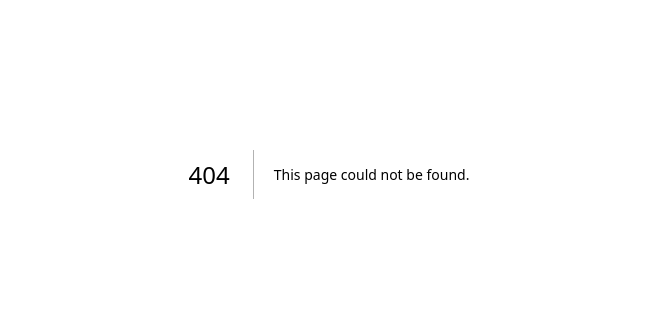
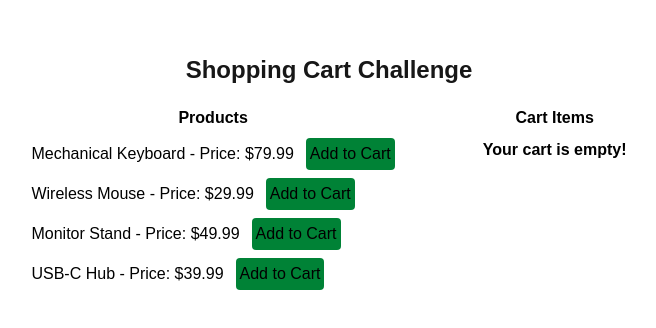
Before and after one commit to atanas-zlatev-98/coding-challenges, a Next.js app: page /shopping-cart in a window 1280 px wide. Before the commit this address had no page. Shown: the part 226-554 px from the top of the page, without its empty margins (311-967 px from the left). Built offline with nearby package versions, Linux system fonts and the light colour scheme.

Commit message:
shopping cart

```diff
--- /dev/null
+++ b/app/(challenges)/shopping-cart/challenge.md
@@ -0,0 +1,8 @@
+Challenge: Shopping Cart
+
+1 - Display a list of products (name + price) — hard-code at least 4
+2 - Each product has an "Add to cart" button
+3 - Show a cart section listing added items with their quantities
+4 - Adding the same product twice increases its quantity, not adds a duplicate
+5 - Show the total price of all items in the cart
+6 - Add a "Remove" button per cart item that removes it entirely
--- /dev/null
+++ b/app/(challenges)/shopping-cart/page.tsx
@@ -0,0 +1,118 @@
+"use client";
+import { useState } from "react";
+import { CartItem, Product } from "./types/product";
+import { products as prod } from "./products/products";
+
+export default function ShoppingCartPage() {
+
+  const [products, setProducts] = useState<Product[]>(prod);
+  const [cartItems, setCartItems] = useState<CartItem[]>([]);
+
+  const addToCart = (productId: number) => {
+
+    const product = products.find((p) => p.id === productId);
+
+    if (product) {
+      const isProductInCart = cartItems.find((prod) => prod.product.id === productId);
+
+      if (isProductInCart) {
+        setCartItems(
+          cartItems.map((item) => item.product.id === productId
+              ? { ...item, quantity: item.quantity + 1 }
+              : item
+          ));
+      } else {
+        setCartItems([...cartItems, { product, quantity: 1 }]);
+      }
+    }
+  };
+
+  const decreaseQuantityCount = (productId: number) => {
+
+    const isProductInCart = cartItems.find((prod) => prod.product.id === productId);
+
+    if (isProductInCart) {
+      if (isProductInCart.quantity > 1) {
+        setCartItems(cartItems.map((item) => item.product.id === productId
+              ? { ...item, quantity: item.quantity - 1 }
+              : item
+          ));
+      } else {
+        setCartItems( cartItems.filter((item) => item.product.id !== productId))}
+    }
+  };
+
+  return (
+    <div className="flex justify-center items-center h-screen flex-col gap-4 w-screen">
+
+      <h1 className="font-bold text-2xl">Shopping Cart Challenge</h1>
+
+      <div className="flex gap-20">
+
+        <div className="bg-white text-black p-1 rounded gap-2 flex flex-col">
+          <h2 className="text-center font-bold">Products</h2>
+
+          {products.map((product) => (
+
+            <div className="flex items-center gap-3" key={product.id}>
+
+              <h2>
+                {product.name} - <span>Price: ${product.price}</span>
+              </h2>
+
+              <button onClick={() => addToCart(product.id)} className="bg-green-700 rounded p-1 hover:text-white cursor-pointer">
+                Add to Cart
+              </button>
+
+            </div>
+          ))}
+        </div>
+
+        <div className="bg-white text-black p-1 rounded gap-2 flex flex-col">
+
+          <h2 className="text-center font-bold">Cart Items</h2>
+          <div className="flex gap-2 flex-col">
+
+            {cartItems.length === 0 && (
+              <p className="text-center font-bold">Your cart is empty! </p>
+            )}
+
+            {cartItems.map((cartProducts) => (
+              <div className="flex items-center gap-3" key={cartProducts.product.id}>
+
+                <h2 className="flex items-center gap-3">
+
+                  {cartProducts.product.name} -{" "}
+                  <span>Price: ${cartProducts.product.price}</span> - {" "}
+
+                  <span className="flex gap-2 items-center font-bold">
+                    Quantity:{" "}
+
+                    <button className="bg-green-700 rounded hover:bg-green-500 text-white cursor-pointer w-10" onClick={() => addToCart(cartProducts.product.id)}>
+                      +
+                    </button>
+
+                    {cartProducts.quantity}
+
+                    <button className="bg-red-700 rounded hover:bg-red-500 cursor-pointer text-white w-10" onClick={() => decreaseQuantityCount(cartProducts.product.id)}>
+                      -
+                    </button>
+
+                  </span>
+                </h2>
+              </div>
+            ))}
+
+            {cartItems.length > 0 && (
+              <h2>
+                Total: $
+                {cartItems.reduce((acc, cartProducts) => acc + cartProducts.product.price * cartProducts.quantity,0).toFixed(2)}
+              </h2>
+            )}
+
+          </div>
+        </div>
+      </div>
+    </div>
+  );
+}
--- /dev/null
+++ b/app/(challenges)/shopping-cart/products/products.ts
@@ -0,0 +1,6 @@
+export const products = [
+  { id: 1, name: "Mechanical Keyboard", price: 79.99 },
+  { id: 2, name: "Wireless Mouse", price: 29.99 },
+  { id: 3, name: "Monitor Stand", price: 49.99 },
+  { id: 4, name: "USB-C Hub", price: 39.99 },
+];
--- /dev/null
+++ b/app/(challenges)/shopping-cart/types/product.ts
@@ -0,0 +1,10 @@
+export type Product = {
+    id: number;
+    name: string;
+    price: number;
+}
+
+export type CartItem = {
+    product: Product;
+    quantity: number;
+}
--- a/app/page-links/page-links.ts
+++ b/app/page-links/page-links.ts
@@ -6,5 +6,6 @@ export const pageLinks = [
   { href: "/custom-hook", label: "Custom Hook Challenge" },
   { href: "/todo-list", label: "To-Do List Challenge" },
   { href: "/user-search-filter", label: "User Search Filter Challenge" },
-  { href: "/quiz-app", label: "Quiz App Challenge" }
+  { href: "/quiz-app", label: "Quiz App Challenge" },
+  { href: "/shopping-cart", label: "Shopping Cart Challenge" },
 ];
```
